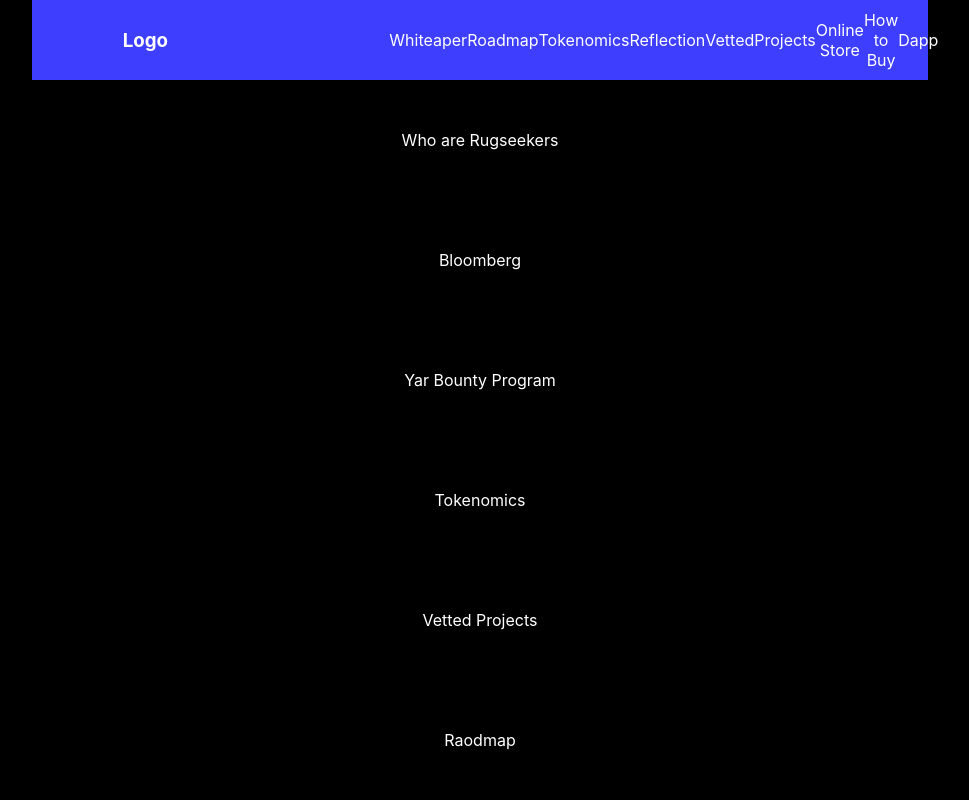
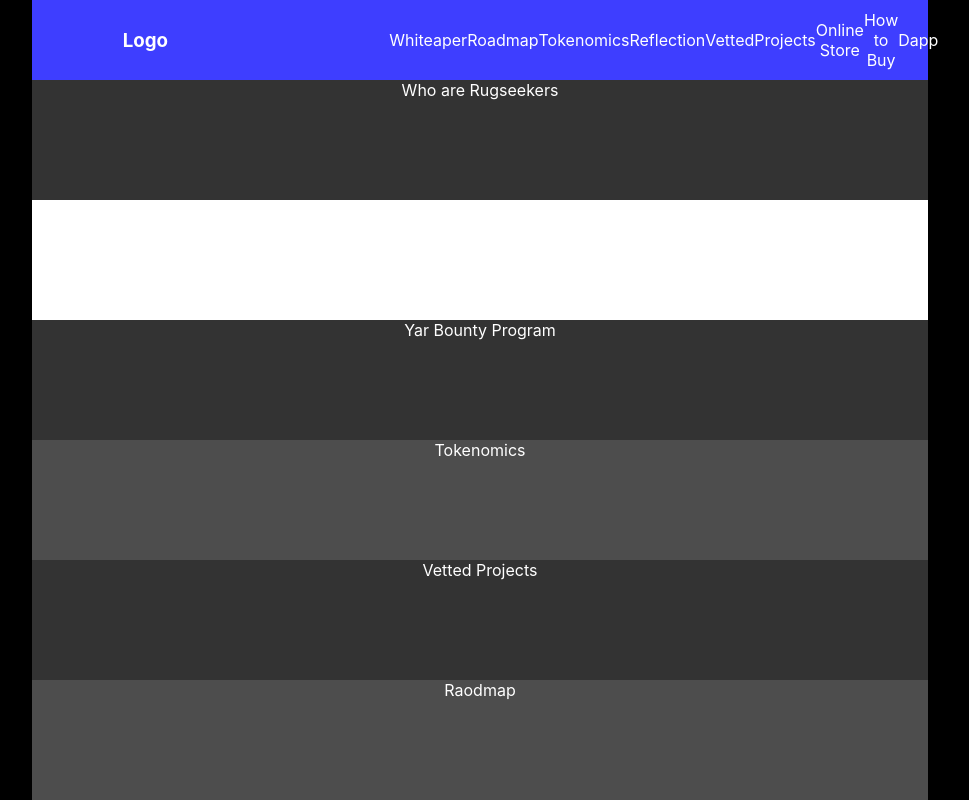
Before and after one commit to hazyland/rugseekers-dapp, a React app: page /landing in a window 1280 px wide. Shown: the whole page, without its empty margins (160-1129 px from the left). Built offline with nearby package versions, Linux system fonts and the light colour scheme.

Commit message:
more landing styling w/ navigation bar

```diff
--- a/src/App.css
+++ b/src/App.css
@@ -45,19 +45,21 @@ nav{
 }
 
 .landing-row{
-  height: 100%
+  height: 100%;
+  width: 100%;
+  color: white
 }
 
 
-gray-background{
+.gray-background{
   background-color: rgb(77, 77, 77);
 }
 
 
-dark-gray-background{
+.dark-gray-background{
   background-color: rgb(51, 51, 51);
 }
 
-white-background{
+.white-background{
   background-color: white;
 }
--- a/src/Landing/index.tsx
+++ b/src/Landing/index.tsx
@@ -10,12 +10,24 @@ function Landing() {
 
     return (
       <div className="landing">
-          <div className="who">Who are Rugseekers</div>
-          <div className="featuredIn">Bloomberg</div>
-          <div className="bounty">Yar Bounty Program<LoginPanel/></div>
-          <div className="tokenomics">Tokenomics<TokenomicsPanel/></div>
-          <div className="vettedProjects">Vetted Projects<ProjectCard/></div>
-          <div className="roadMap">Raodmap<RoadmapCard/></div>
+        <div className="landing-row dark-gray-background">Who are Rugseekers</div>
+        <div className="landing-row white-background">Bloomberg</div>
+        <div className="landing-row dark-gray-background">
+          Yar Bounty Program
+          <LoginPanel />
+        </div>
+        <div className="landing-row gray-background">
+          Tokenomics
+          <TokenomicsPanel />
+        </div>
+        <div className="landing-row dark-gray-background">
+          Vetted Projects
+          <ProjectCard />
+        </div>
+        <div className="landing-row gray-background">
+          Raodmap
+          <RoadmapCard />
+        </div>
       </div>
     );
 
```
